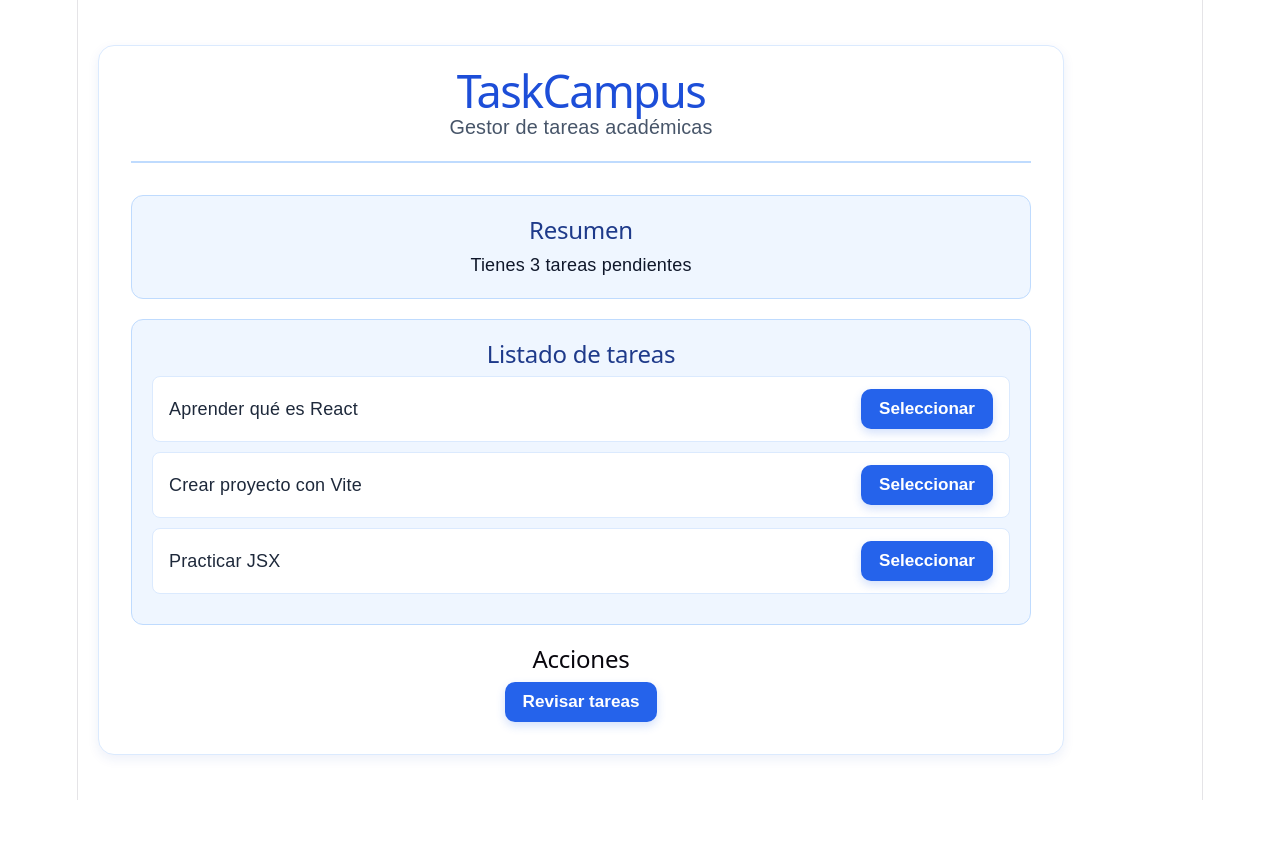
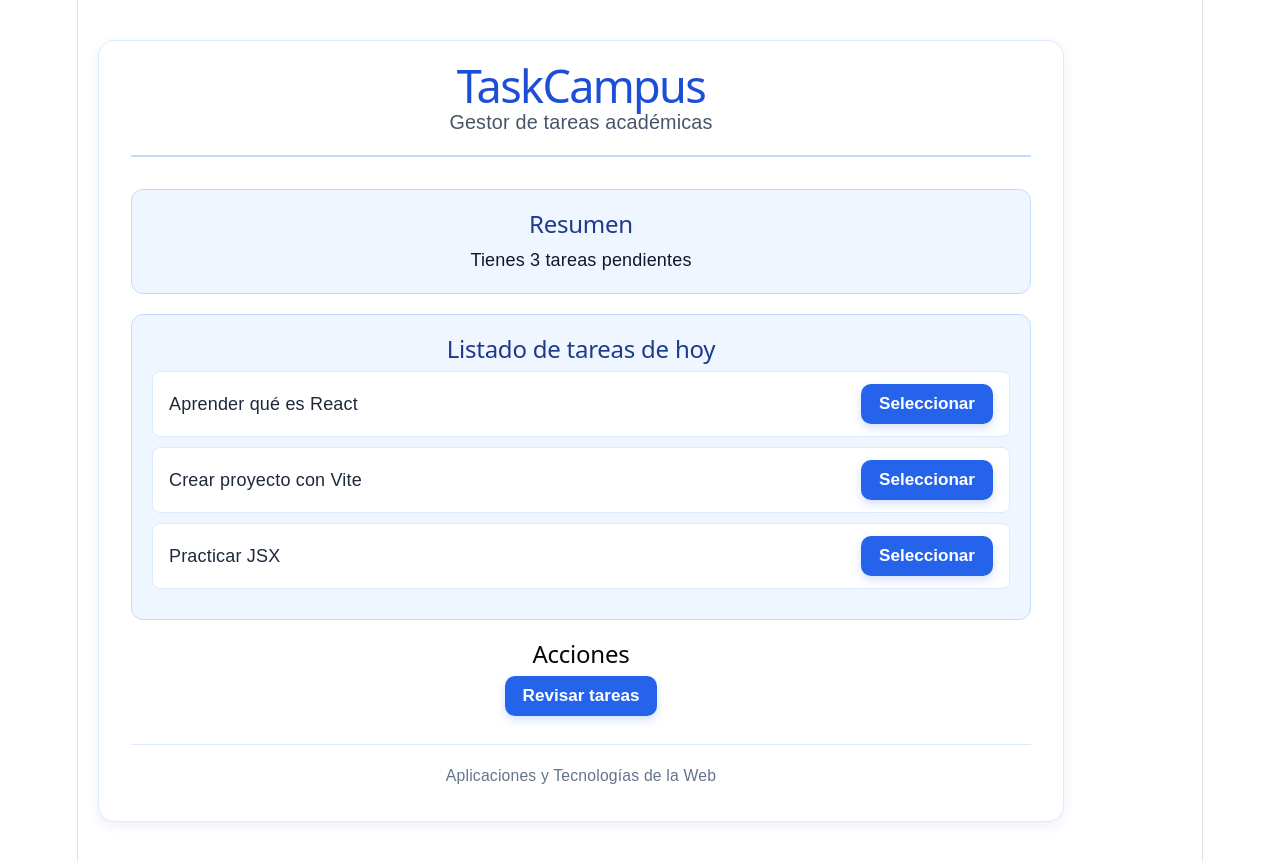
Before and after one commit to Nemryz/DAW-TaskCampus, a React (Vite) app: page / in a window 1280 px wide. Before the commit the page ends 800 px from the top, so only its background shows below. Built offline with nearby package versions, Linux system fonts and the light colour scheme.

Commit message:
feat: tutorial 05 - componentes Footer, prop title en TaskList y estilos del pie (#1)

```diff
--- a/src/App.css
+++ b/src/App.css
@@ -106,3 +106,16 @@ body {
   background-color: #eff6ff;
   border-color: #2563eb;
 }
+
+.footer {
+  margin-top: 28px;
+  padding-top: 18px;
+  border-top: 1px solid #dbeafe;
+  text-align: center;
+}
+
+.footer-text {
+  margin: 0;
+  font-size: 0.875rem;
+  color: #64748b;
+}
--- a/src/App.jsx
+++ b/src/App.jsx
@@ -3,6 +3,7 @@ import Header from './components/Header'
 import TaskSummary from './components/TaskSummary'
 import TaskList from './components/TaskList'
 import ActionButton from './components/ActionButton'
+import Footer from './components/Footer'
 
 function App() {
   function reviewTasks() {
@@ -17,6 +18,7 @@ function App() {
       <TaskSummary total={3} />
       <TaskList title="Listado de tareas de hoy" />
       <ActionButton onReview={reviewTasks} />
+      <Footer course="Aplicaciones y Tecnologías de la Web" />
     </main>
   )
 }
--- /dev/null
+++ b/src/components/Footer.jsx
@@ -0,0 +1,9 @@
+function Footer({ course }) {
+  return (
+    <footer className="footer">
+      <p className="footer-text">{course}</p>
+    </footer>
+  )
+}
+
+export default Footer
--- a/src/components/TaskList.jsx
+++ b/src/components/TaskList.jsx
@@ -2,10 +2,10 @@ const tasks = ['Aprender qué es React', 'Crear proyecto con Vite', 'Practicar J
 function showTask(taskName) {
     alert(`Has seleccionado la tarea: ${taskName}`)
   }
-function TaskList() {
+function TaskList({ title }) {
     return (
     <section className="card">
-      <h2 className="section-title">Listado de tareas</h2>
+      <h2 className="section-title">{title}</h2>
       <ul className="task-list">
           <li className="task-item">
             {tasks[0]}
```
Also changed, not shown: 1 other file (tests, documents, lock files or other folders).
